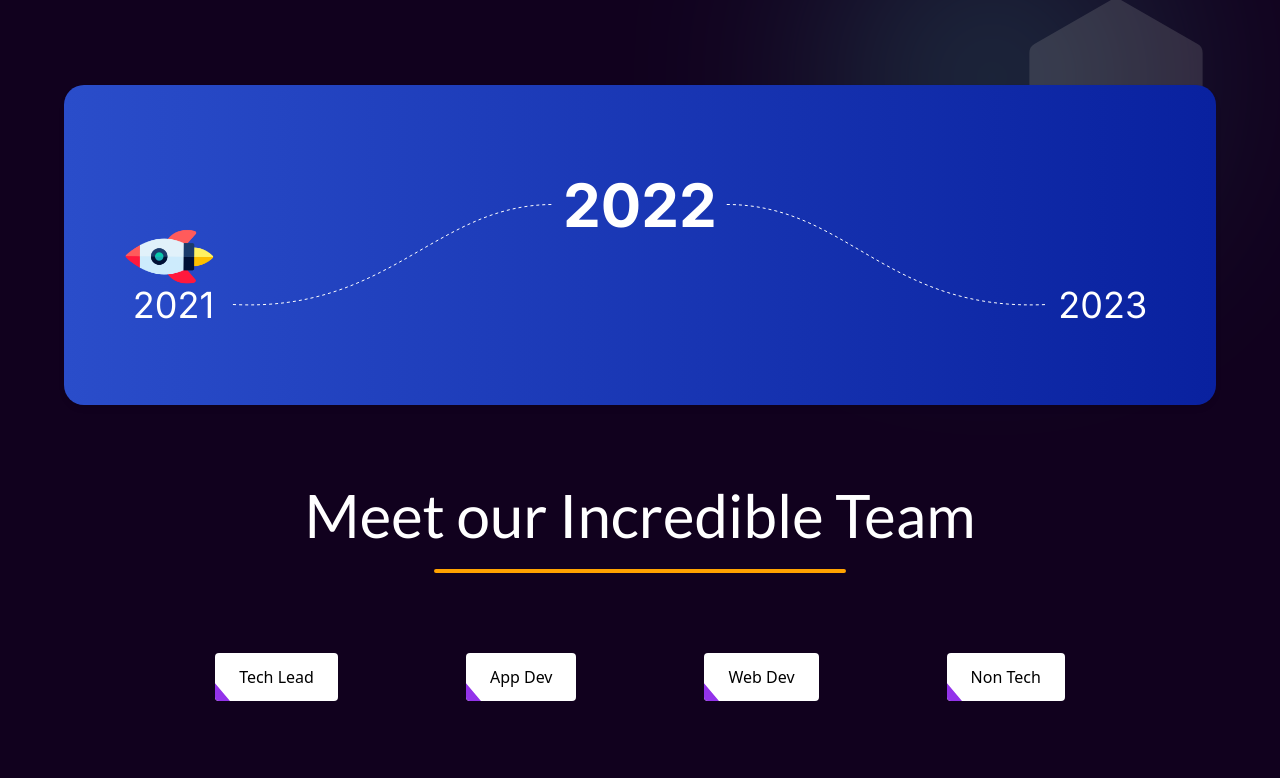
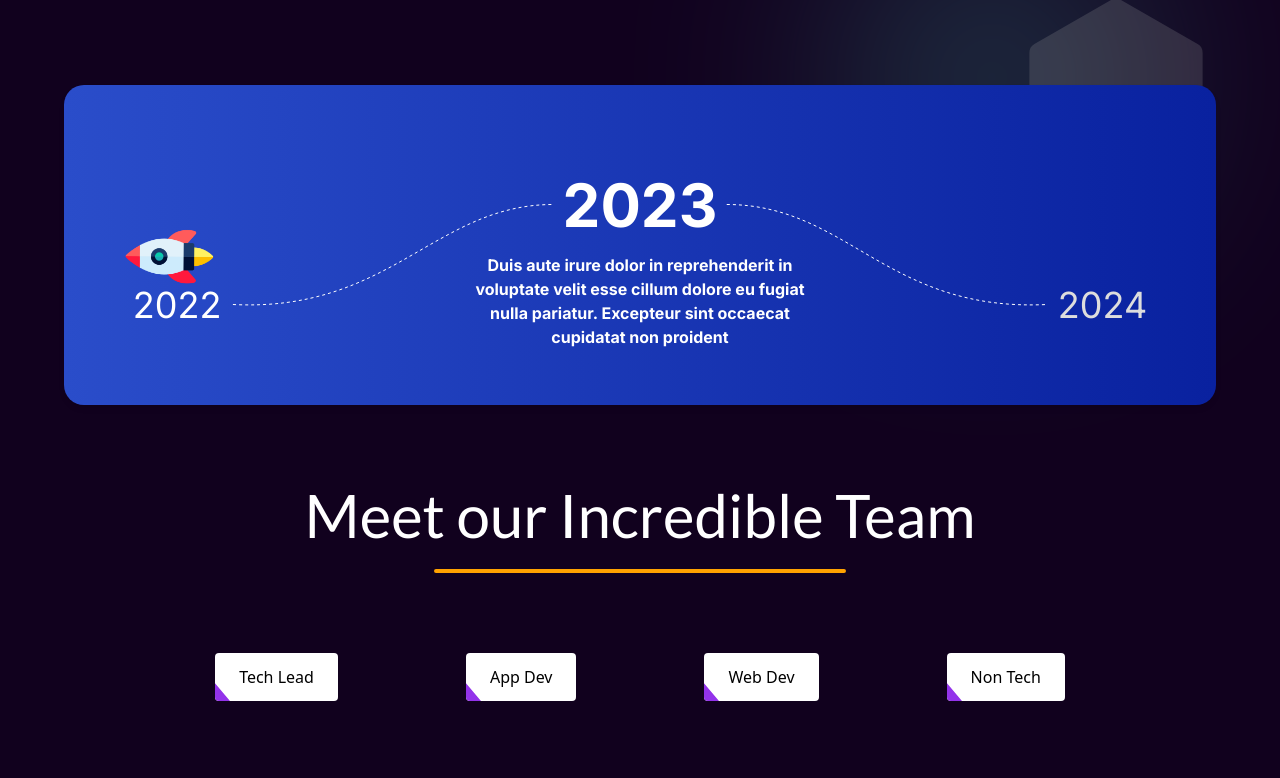
Before and after one commit to Velocity-IIITDWD/velocity, a website built with webpack: page src/index.html in a window 1280 px wide. Shown: the part 1279-2057 px from the top of the page. Built offline with nearby package versions, Linux system fonts and the light colour scheme; files whose address does not match are found by name.

Commit message:
added content to timeline

```diff
--- a/src/components/timeline.html
+++ b/src/components/timeline.html
@@ -33,18 +33,14 @@
   <!-- Previous Year -->
   <div class="flex flex-col justify-end items-start h-48 w-[30%]">
     <p class="text-4xl m-10 mb-4">
-      <span id="prev-year" class="relative">
-        2021
-      </span>
+      <span id="prev-year" class="relative cursor-pointer"></span>
     </p>
   </div>
 
   <!-- Current Year -->
   <div class="flex flex-col justify-center items-center h-48 w-[30%]">
     <p class="text-5xl lg:text-6xl p-5 font-bold absolute -mt-28 lg:-mt-20">
-      <span id="curr-year">
-        2022
-      </span>
+      <span id="curr-year"></span>
     </p>
     <p class = "text-center font-bold mt-28 text-sm lg:text-base relative" id="curr-year-text"></p>
   </div>
@@ -52,9 +48,7 @@
   <!-- Next Year -->
   <div class="flex flex-col justify-end items-end h-48 w-[30%]">
     <p class="text-4xl m-10 mb-4" >
-      <span id="next-year" class="relative">
-        2023
-      </span>
+      <span id="next-year" class="relative cursor-pointer"></span>
     </p>
   </div>
 
--- a/src/scripts/components/timeline.js
+++ b/src/scripts/components/timeline.js
@@ -1,11 +1,30 @@
 import { gsap } from 'gsap';
 import { ScrollTrigger } from 'gsap/ScrollTrigger';
 import { MotionPathPlugin } from 'gsap/MotionPathPlugin';
+import { TextPlugin } from 'gsap/TextPlugin';
 
-gsap.registerPlugin(ScrollTrigger, MotionPathPlugin);
+gsap.registerPlugin(ScrollTrigger, MotionPathPlugin, TextPlugin);
 
-let pathSvg, leftCurve, rightCurve, rocketPath, rocket, prevYear, nextYear, currYear, timelineContainer;
+let pathSvg, leftCurve, rightCurve, rocketPath, rocket, prevYear, nextYear, currYear, timelineContainer, currYearText;
 
+let year = new Date().getFullYear();
+const start = 2020;
+const end = year;
+
+const tl = gsap.timeline({ duration: 0.2 });
+const prevTimeline = gsap.timeline();
+const currTimeline = gsap.timeline();
+const nextTimeline = gsap.timeline();
+
+tl.pause();
+tl.add(prevTimeline).add(currTimeline).add(nextTimeline);
+
+const content = {
+    2020: 'Lorem ipsum dolor sit amet, consectetur adipiscing elit, sed do eiusmod tempor incididunt ut labore et dolore magna aliqua',
+    2021: 'Ut enim ad minim veniam, quis nostrud exercitation ullamco laboris nisi ut aliquip ex ea commodo consequat',
+    2022: 'Velocity Club, started working offline capacity, recruited more members and did their first event Coding With Coffee',
+    2023: 'Duis aute irure dolor in reprehenderit in voluptate velit esse cillum dolore eu fugiat nulla pariatur. Excepteur sint occaecat cupidatat non proident',
+};
 
 function drawCurves() {
 
@@ -61,6 +80,28 @@ function drawCurves() {
 
 }
 
+function increaseYear() {
+  if (year === end)
+      return;
+  prevYear.style.color = '#FFF';
+  year++;
+  tl.invalidate();
+  tl.restart();
+  if (year === end)
+      nextYear.style.color = '#DDD';
+}
+
+function decreaseYear() {
+  if (year === start)
+      return;
+  nextYear.style.color = '#FFF';
+  year--;
+  tl.invalidate();
+  tl.restart();
+  if (year === start)
+      prevYear.style.color = '#DDD';
+}
+
 
 export default function() {
 
@@ -69,12 +110,19 @@ export default function() {
   rightCurve = document.getElementById('right-curve');
   rocketPath = document.getElementById('rocket-path');
   rocket = document.getElementById('rocket');
-  timelineContainer = document.getElementById('timeline-container')
+  timelineContainer = document.getElementById('timeline-container');
+  currYearText = document.getElementById('curr-year-text');
   const rocketImg = document.querySelector('#rocket img');
 
   prevYear = document.getElementById('prev-year');
   nextYear = document.getElementById('next-year');
   currYear = document.getElementById('curr-year');
+
+  currYear.textContent = year;
+  prevYear.textContent = year - 1;
+  nextYear.textContent = year + 1;
+  currYearText.textContent = content[year];
+  nextYear.style.color = '#DDD';
 
   let prevDirection = 0;
   gsap.timeline({
@@ -103,7 +151,25 @@ export default function() {
       }
   });
 
+  prevTimeline
+    .to(prevYear, { autoAlpha: 0})
+    .set(prevYear, { text: () => year - 1 })
+    .to(prevYear, { autoAlpha: 1 });
+
+  currTimeline
+    .to(currYear, { autoAlpha: 0})
+    .set(currYear, { text: () => year})
+    .to(currYear, { autoAlpha: 1 });
+
+  nextTimeline
+    .to(nextYear, { autoAlpha: 0})
+    .set(nextYear, { text: () => year + 1})
+    .to(nextYear, { autoAlpha: 1 })
+    .to(currYearText, { text: () => content[year] }, 0);
+
   drawCurves();
   window.addEventListener('resize', drawCurves);
+  prevYear.addEventListener('click', decreaseYear);
+  nextYear.addEventListener('click', increaseYear);
 
 }
```
